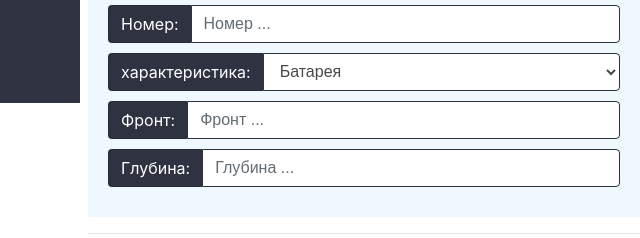
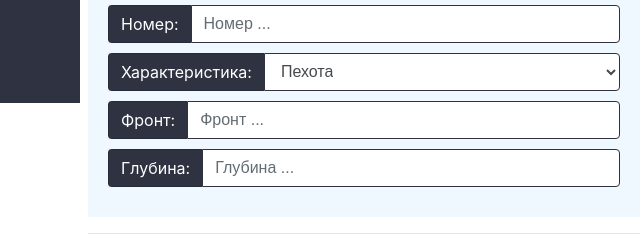
Before and after one commit to BayShubar/military-project, an Electron app: page index.html in a window 800 px wide. Shown: the part 497-735 px from the top of the page, 160-800 px from the left. Drawn offline with Linux system fonts and the light colour scheme.

Commit message:
changed characteristics

```diff
--- a/index.html
+++ b/index.html
@@ -75,12 +75,24 @@
              </div>
 
              <div class="input-group">
-                <span class="input-group-addon">характеристика: </span>
+                <span class="input-group-addon">Характеристика: </span>
                 <select class="form-control" id="characcteristics">
-                    <option>Батарея</option>
-                    <option>РЛС группа</option>
-                    <option>Живая сила и огневые средства</option>
-                  </select>
+                    <option>Пехота</option>
+                    <option>Пехота укрытая</option>
+                    <option>Арт. батарея</option>
+                    <option>Батарея САУ</option>
+                    <option>Мин. батарея</option>
+                    <option>Реакт. батарея</option>
+                    <option>Арт. взвод</option>
+                    <option>Взвод САУ</option>
+                    <option>Мин. взвод</option>
+                    <option>Реакт. взвод</option>
+                    <option>РЛС</option>
+                    <option>Установка ПТУРС</option>
+                    <option>НП</option>
+                    <option>ПТ орудие</option>
+                    <option>Пулет</option>
+                </select>
             </div>
 
              <div class="input-group">
```
